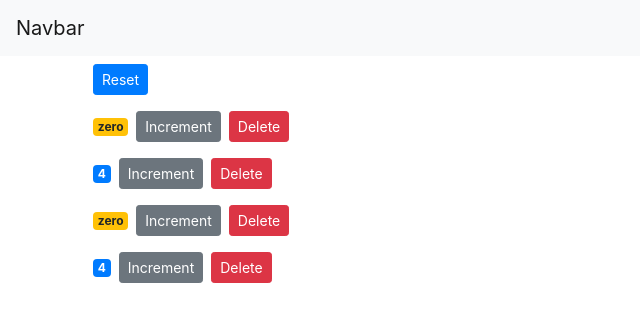
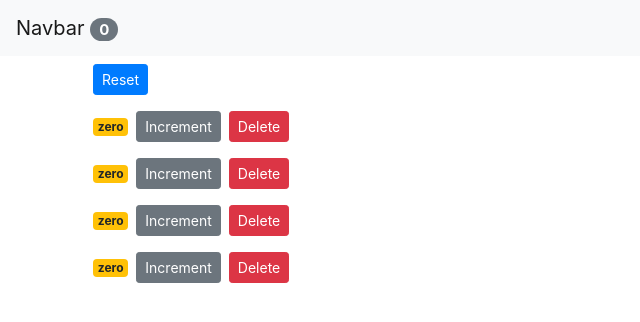
Before and after one commit to shayanmalinda/Counter-App, a React (Create React App) app: page / in a window 1280 px wide. Shown: the top 322 px of the page, without its empty margins (0-640 px from the left). Built offline with nearby package versions, Linux system fonts and the light colour scheme.

Commit message:
changes on props

```diff
--- a/src/App.js
+++ b/src/App.js
@@ -1,17 +1,57 @@
-import React from "react";
+import React, { Component } from "react";
 import Navbar from "./components/navbar";
 import Counters from "./components/counters";
 import "./App.css";
 
-function App() {
+class App extends Component {
+  state = {
+    counters: [
+      { id: 1, value: 0 },
+      { id: 2, value: 0 },
+      { id: 3, value: 0 },
+      { id: 4, value: 0 }
+    ]
+  };
+
+  handleIncrement = counter => {
+    const counters = [...this.state.counters];
+    const index = counters.indexOf(counter);
+    counters[index] = { ...counter };
+    counters[index].value++;
+    console.log(this.state.counters[index]);
+    this.setState({ counters: counters });
+  };
+
+  handleDelete = counterId => {
+    const counters = this.state.counters.filter(c => c.id != counterId);
+    this.setState({ counters: counters });
+  };
+
+  handleReset = () => {
+    const counters = this.state.counters.map(c => {
+      c.value = 0;
+      return c;
+    });
+    this.setState({ counters: counters });
+  };
+
+  render() {
     return (
       <React.Fragment>
-      <Navbar />
+        <Navbar
+          totalCounters={this.state.counters.filter(c => c.value > 0).length}
+        />
         <main className="container">
-        <Counters />
+          <Counters
+            counters={this.state.counters}
+            onReset={this.handleReset}
+            onIncrement={this.handleIncrement}
+            onDelete={this.handleDelete}
+          />
         </main>
       </React.Fragment>
     );
   }
+}
 
 export default App;
--- a/src/components/counters.jsx
+++ b/src/components/counters.jsx
@@ -2,52 +2,21 @@
 import Counter from "./counter";
 
 class Counters extends Component {
-  state = {
-    counters: [
-      { id: 1, value: 0 },
-      { id: 2, value: 4 },
-      { id: 3, value: 0 },
-      { id: 4, value: 4 }
-    ]
-  };
-
-  handleIncrement = counter => {
-    const counters = [...this.state.counters];
-    const index = counters.indexOf(counter);
-    counters[index] = { ...counter };
-    counters[index].value++;
-    console.log(this.state.counters[index]);
-    this.setState({ counters: counters });
-  };
-
-  handleDelete = counterId => {
-    const counters = this.state.counters.filter(c => c.id != counterId);
-    this.setState({ counters: counters });
-  };
-
-  handleReset = () => {
-    const counters = this.state.counters.map(c => {
-      c.value = 0;
-      return c;
-    });
-    this.setState({ counters: counters });
-  };
-
   render() {
     return (
       <div>
         <button
           className="btn btn-primary btn-sm m-2"
-          onClick={this.handleReset}
+          onClick={this.props.onReset}
         >
           Reset
         </button>
-        {this.state.counters.map(counter => (
+        {this.props.counters.map(counter => (
           <Counter
             key={counter.id}
             counter={counter}
-            onDelete={this.handleDelete}
-            onIncrement={this.handleIncrement}
+            onDelete={this.props.onDelete}
+            onIncrement={this.props.onIncrement}
           ></Counter>
         ))}
       </div>
--- a/src/components/navbar.jsx
+++ b/src/components/navbar.jsx
@@ -5,7 +5,10 @@
     return (
       <nav className="navbar navbar-light bg-light">
         <a className="navbar-brand" href="#">
-          Navbar
+          Navbar{" "}
+          <span className="badge badge-pill badge-secondary">
+            {this.props.totalCounters}
+          </span>
         </a>
       </nav>
     );
```
Lines whose indentation alone changed are shown as unchanged.
